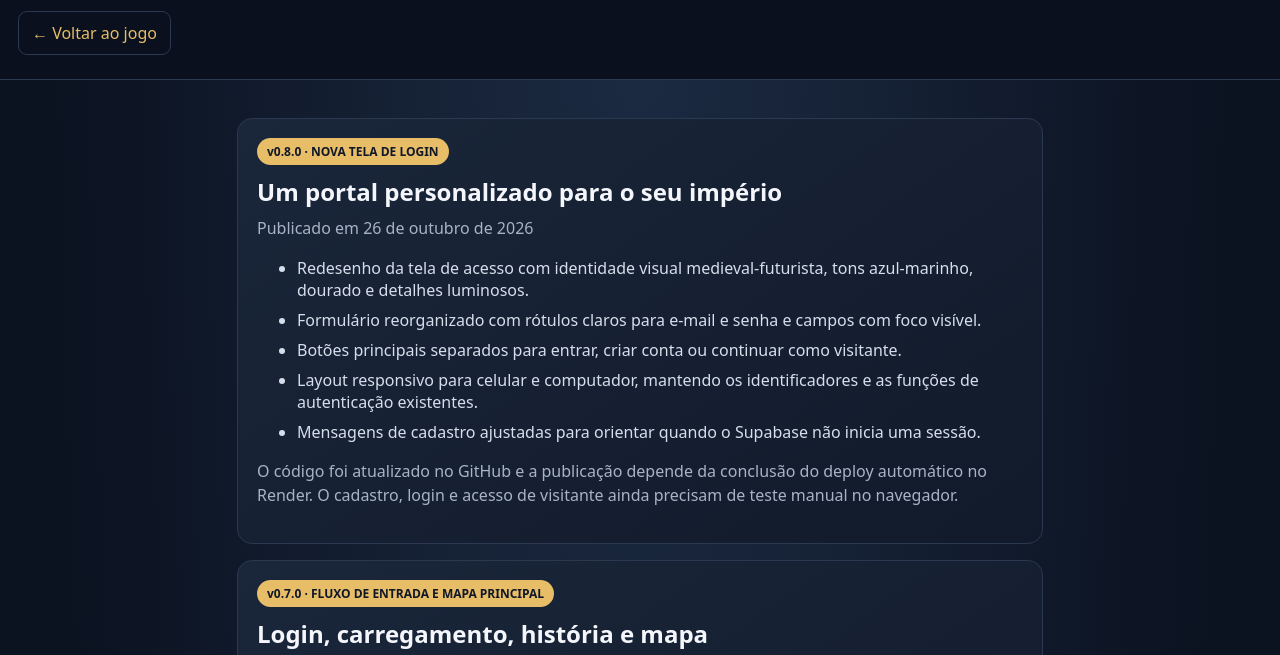
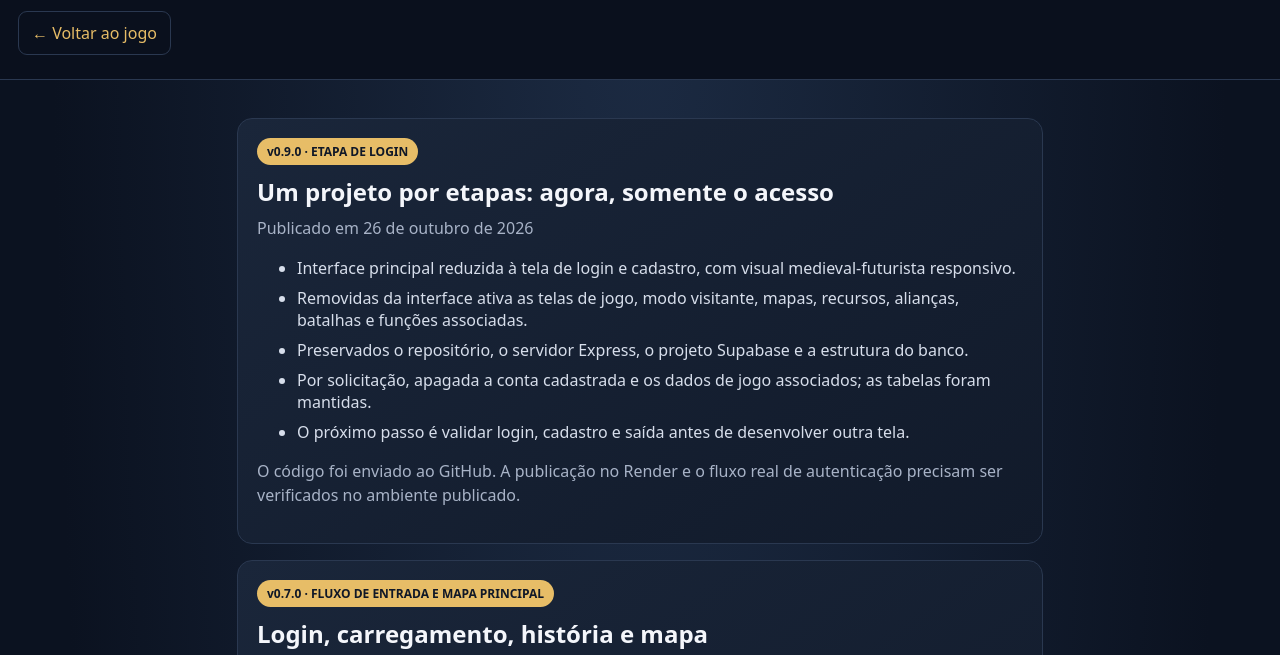
Before and after one commit to NANDOBRTV/rpg-online, a website: page updates.html in a window 1280 px wide. Shown: the part 136-791 px from the top of the page. Drawn offline with Linux system fonts and the light colour scheme.

Commit message:
Registra a versão 0.9.0 focada no login

```diff
--- a/updates.html
+++ b/updates.html
@@ -2,7 +2,7 @@
 <html lang="pt-BR"><head><meta charset="utf-8"><meta name="viewport" content="width=device-width,initial-scale=1"><meta name="theme-color" content="#101827"><title>Atualizações • Império dos Reinos</title><style>
 :root{color-scheme:dark;--bg:#0b1220;--panel:#151f31;--gold:#e7bd67;--muted:#a8b3c7;--line:#2a3850}*{box-sizing:border-box}body{margin:0;background:radial-gradient(ellipse at top,#1c2b43,var(--bg) 65%);font:16px system-ui,sans-serif;color:#f4f6fb}header{padding:24px 18px;border-bottom:1px solid var(--line);background:#0a101d}main{max-width:850px;margin:auto;padding:22px}h1{margin:6px 0;font-size:clamp(28px,5vw,40px)}h2{margin:0 0 8px}.eyebrow{color:var(--gold);text-transform:uppercase;letter-spacing:.14em;font-size:12px}.muted{color:var(--muted);line-height:1.55}.release{background:linear-gradient(145deg,#1a263a,#111a2a);border:1px solid var(--line);border-radius:15px;padding:19px;margin:16px 0}.tag{display:inline-block;color:#101827;background:var(--gold);font-size:12px;font-weight:800;border-radius:20px;padding:5px 10px;margin-bottom:10px}.planned{border-color:#6c5c3a}li{margin:8px 0;color:#d7deeb}a{color:var(--gold)}.back{display:inline-block;margin-top:14px;text-decoration:none;border:1px solid var(--line);padding:10px 13px;border-radius:9px}footer{text-align:center;color:#78869d;padding:25px;font-size:12px}
 </style></head><body><header><div class="eyebrow">Diário oficial do desenvolvimento</div><h1>📢 Atualizações do Império</h1><div class="muted">Acompanhe o que já chegou ao jogo e o que está planejado para as próximas versões.</div><a class="back" href="index.html">← Voltar ao jogo</a></header><main>
-<section class="release"><span class="tag">v0.8.0 · NOVA TELA DE LOGIN</span><h2>Um portal personalizado para o seu império</h2><div class="muted">Publicado em 26 de outubro de 2026</div><ul><li>Redesenho da tela de acesso com identidade visual medieval-futurista, tons azul-marinho, dourado e detalhes luminosos.</li><li>Formulário reorganizado com rótulos claros para e-mail e senha e campos com foco visível.</li><li>Botões principais separados para entrar, criar conta ou continuar como visitante.</li><li>Layout responsivo para celular e computador, mantendo os identificadores e as funções de autenticação existentes.</li><li>Mensagens de cadastro ajustadas para orientar quando o Supabase não inicia uma sessão.</li></ul><p class="muted">O código foi atualizado no GitHub e a publicação depende da conclusão do deploy automático no Render. O cadastro, login e acesso de visitante ainda precisam de teste manual no navegador.</p></section>
+<section class="release"><span class="tag">v0.9.0 · ETAPA DE LOGIN</span><h2>Um projeto por etapas: agora, somente o acesso</h2><div class="muted">Publicado em 26 de outubro de 2026</div><ul><li>Interface principal reduzida à tela de login e cadastro, com visual medieval-futurista responsivo.</li><li>Removidas da interface ativa as telas de jogo, modo visitante, mapas, recursos, alianças, batalhas e funções associadas.</li><li>Preservados o repositório, o servidor Express, o projeto Supabase e a estrutura do banco.</li><li>Por solicitação, apagada a conta cadastrada e os dados de jogo associados; as tabelas foram mantidas.</li><li>O próximo passo é validar login, cadastro e saída antes de desenvolver outra tela.</li></ul><p class="muted">O código foi enviado ao GitHub. A publicação no Render e o fluxo real de autenticação precisam ser verificados no ambiente publicado.</p></section>
 
 <section class="release"><span class="tag">v0.7.0 · FLUXO DE ENTRADA E MAPA PRINCIPAL</span><h2>Login, carregamento, história e mapa</h2><div class="muted">Publicado em 26 de outubro de 2026</div><ul><li>A tela de login agora é a primeira tela do jogo.</li><li>Após a autenticação, uma tela de carregamento aparece enquanto os dados do reino são sincronizados.</li><li>Depois do carregamento, o jogador vê o prólogo “O nascimento de um império”.</li><li>O botão do prólogo abre o mapa principal, que funciona como central de navegação.</li><li>Atalhos distribuídos em cartões abrem Reino, Exploração, Alianças e Batalhas online, mantendo cada área em sua própria cena.</li><li>A opção de visitante segue disponível na tela de acesso e também passa pela sequência de carregamento e história.</li></ul><p class="muted">JavaScript validado por análise de sintaxe e IDs das telas conferidos. O fluxo visual e a autenticação real ainda precisam ser testados no navegador publicado.</p></section>
 
```
